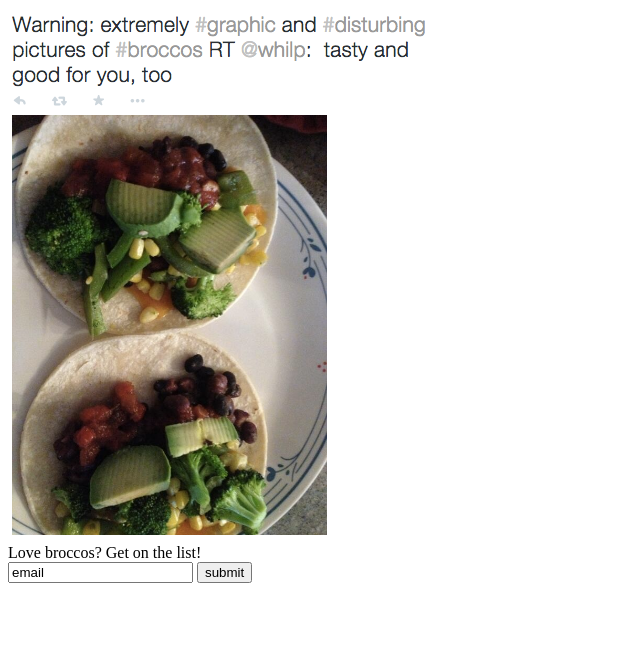
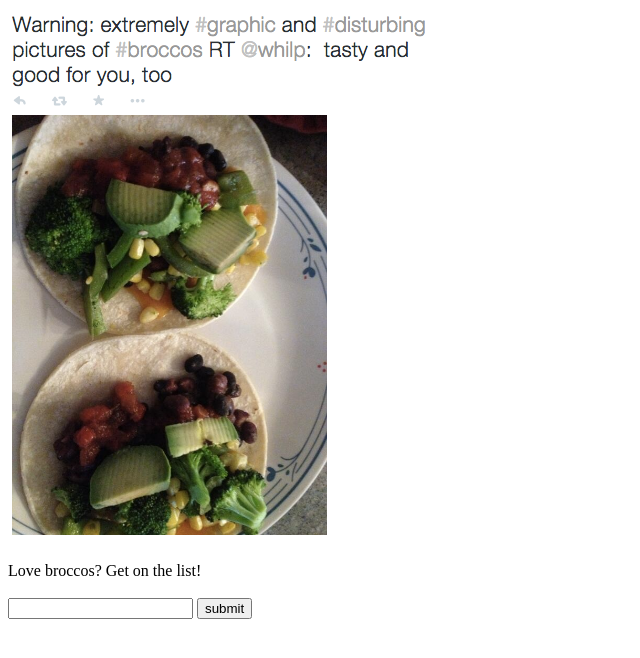
Before and after one commit to cjohnkim/broccos, a plain HTML site: page index.html in a window 1280 px wide. Shown: the whole page, without its empty margins (0-640 px from the left). Drawn offline with Linux system fonts and the light colour scheme.

Commit message:
add break

```diff
--- a/index.html
+++ b/index.html
@@ -4,11 +4,13 @@
 	<body>
 		<img src="/img/broccos.jpg">
 		<br>
+		<br>
 		Love broccos? Get on the list!
+		<br>
 		<br>
 		<form action="https://getsimpleform.com/messages?form_api_token=84493cf930cc37f5fad2fe912ad7c9c6" method="post">
   		<input type='hidden' name='redirect_to' value='http://www.broccos.com/thanks.html' />
-		  <input type='text' name='contact' value='email' />
+		  <input type='text' name='contact' />
 		  <input type='submit' value='submit' />
 		</form>
 	</body>
```
